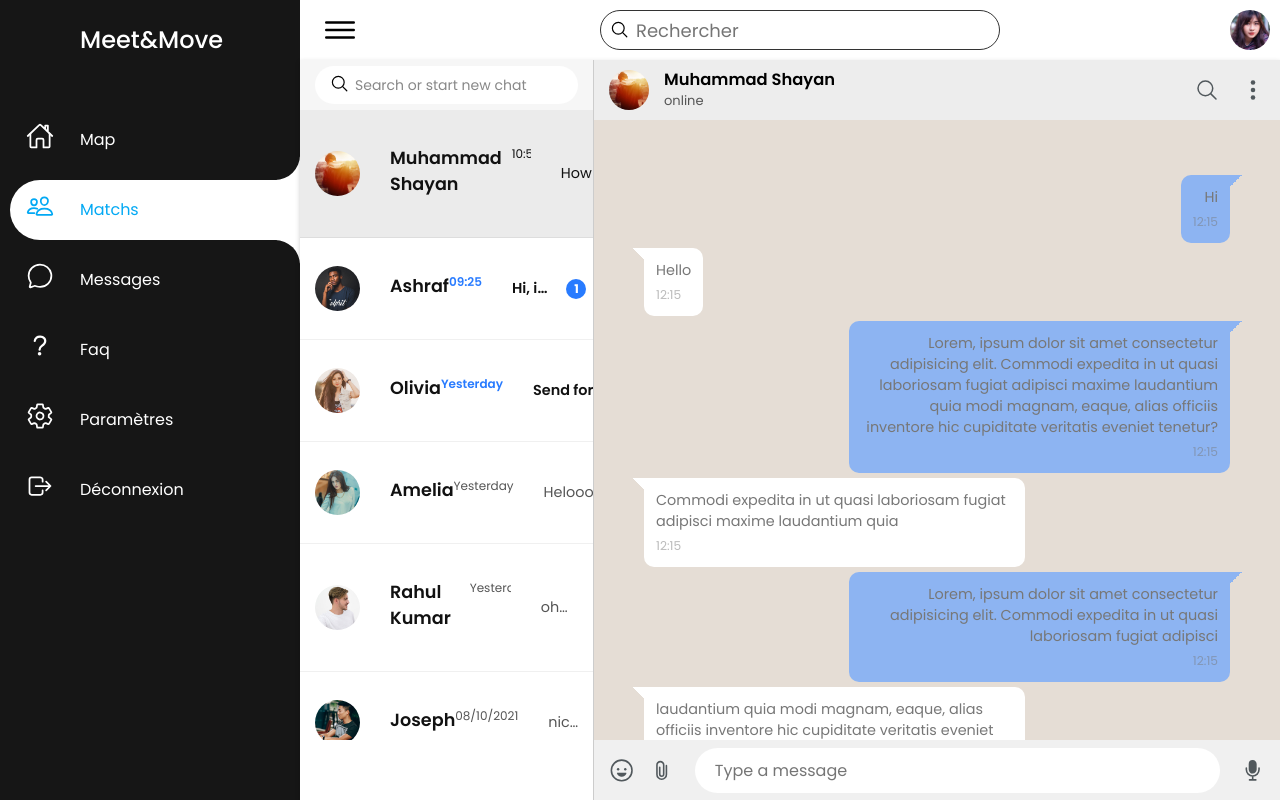
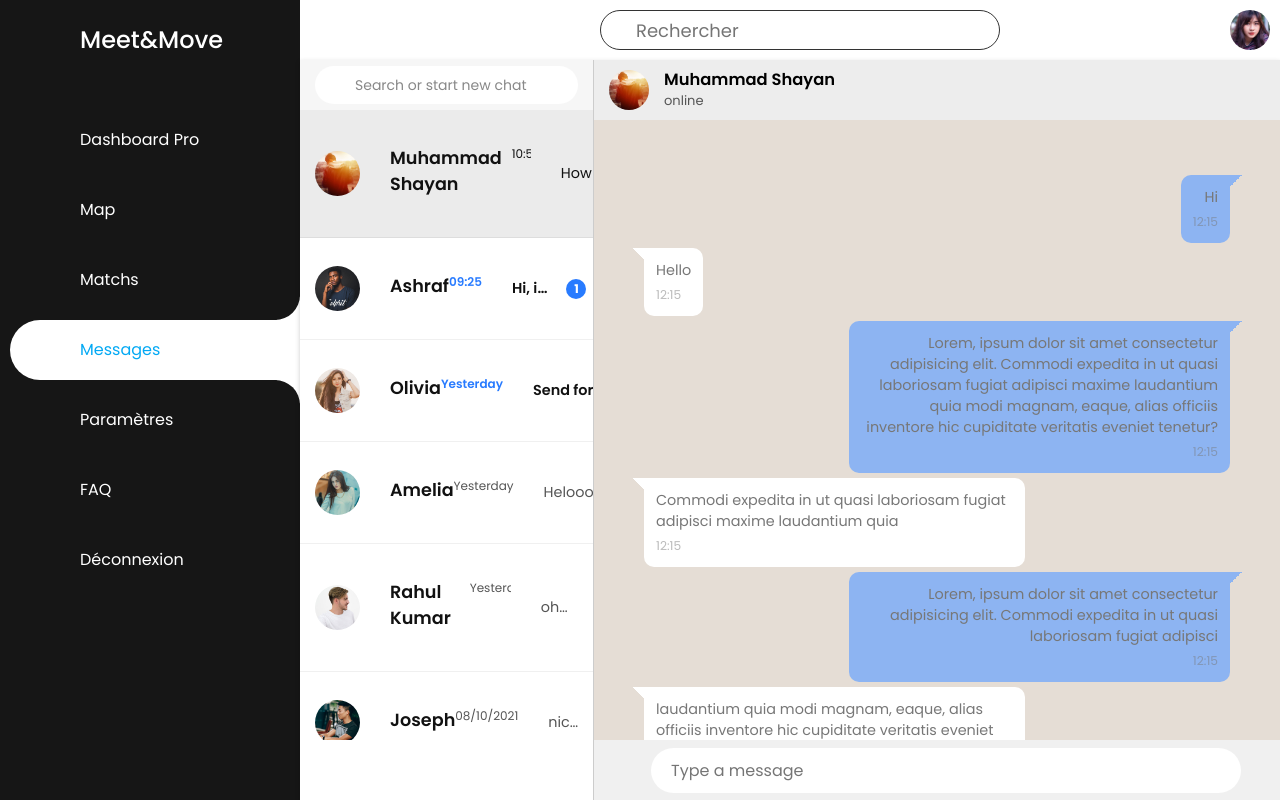
Before and after one commit to aitamara/PA_5IW, a React (Create React App) app in the folder client-app/: page /messages in a window 1280 px wide. Built offline with nearby package versions, Linux system fonts and the light colour scheme.

Commit message:
amelioration menu

```diff
--- a/client-app/package.json
+++ b/client-app/package.json
@@ -6,6 +6,7 @@
     "@testing-library/jest-dom": "^5.16.5",
     "@testing-library/react": "^13.4.0",
     "@testing-library/user-event": "^13.5.0",
+    "mapbox": "^1.0.0-beta10",
     "mapbox-gl": "^2.10.0",
     "mapbox-gl-geocoder": "^2.0.1",
     "react": "^18.2.0",
--- a/client-app/src/components/panel/panel.jsx
+++ b/client-app/src/components/HomePro/HomePro.jsx
@@ -2,12 +2,12 @@ import React from 'react';
 import '../../assets/css/panel.css'
 import Menu from '../menu/menu';
 
-class Panel extends React.Component {
+class HomePro extends React.Component {
     constructor(props) { super(props) }
     render() {
         return (
             <div className="container">
-                <Menu />
+                <Menu hovered={"panel"}/>
                 <div className="main">
                     <div className="topbar">
                         <div className="toggle">
@@ -179,4 +179,4 @@ class Panel extends React.Component {
             </div>)
     }
 }
-export default Panel;
+export default HomePro;
--- a/client-app/src/components/map/map.jsx
+++ b/client-app/src/components/map/map.jsx
@@ -181,7 +181,7 @@ class Map extends React.Component {
     render() {
         return (
             <div className="container">
-                <Menu />
+                <Menu hovered={"map"}/>
                 <div className="main">
                     <div className="topbar">
                         <div className="toggle">
--- a/client-app/src/components/match/match.jsx
+++ b/client-app/src/components/matchs/matchs.jsx
@@ -2,12 +2,12 @@ import React from 'react';
 import '../../assets/css/rechercher-matchs.css'
 import Menu from '../menu/menu';
 
-class Match extends React.Component {
+class Matchs extends React.Component {
     constructor(props) { super(props) }
     render() {
         return (
             <div className="container">
-                <Menu />
+                <Menu hovered={"match"}/>
                 <div className="main">
                     <div className="topbar">
                         <div className="toggle">
@@ -47,4 +47,4 @@ class Match extends React.Component {
             </div>)
     }
 }
-export default Match;
+export default Matchs;
--- a/client-app/src/components/menu/menu.jsx
+++ b/client-app/src/components/menu/menu.jsx
@@ -1,66 +1,96 @@
 import React from 'react';
 
 class Menu extends React.Component {
-    constructor(props) { super(props) }
+    constructor(props) {
+        super(props)
+    }
     render() {
+        const items = [
+            {
+                icon: "home-outline",
+                text: "Dashboard Pro",
+                link: "/home/pro",
+                style:{ },
+                restricted: false
+            },
+            {
+                icon: "home-outline",
+                text: "Map",
+                link: "/map",
+                style:{ },
+                restricted: false
+            },
+            {
+                icon: "people-outline",
+                text: "Matchs",
+                link: "/matchs",
+                style:{ },
+                restricted: false
+            },
+            {
+                icon: "chatbubble-outline",
+                text: "Messages",
+                link: "/messages",
+                style:{ },
+                restricted: false
+            },
+            {
+                icon: "settings-outline",
+                text: "Paramètres",
+                link: "/parametres",
+                style:{ },
+                restricted: false
+            },
+            {
+                icon: "help-outline",
+                text: "FAQ",
+                link: "/faq",
+                style:{ },
+                restricted: false
+            },
+            {
+                icon: "log-out-outline",
+                text: "Déconnexion",
+                link: "/disconnect",
+                style:{ },
+                restricted: false
+            }
+        ];
+        const element = (item, i) => {  // create elements (Links)
+            // check if this is a current link on browser
+            let active = "";
+            console.log(item.link);
+            if (item.link.match(this.props.hovered)) {
+                active = "hovered";
+            }
+
+            return (
+                <li key={i} className={active}>
+                    <a href={item.link}>
+                        <span className="icon">
+                            <ion-icon name={item.icon} />
+                        </span>
+                        <span className="title" style={item.style}>
+                        {item.text}
+                        </span>
+                    </a>
+                </li>
+            )
+        };
+        const peuplerMenu = () => {     // print elements
+            return items.map((item, i) => {
+                return element(item, i)
+            })
+        };
         return (<div className="navigation">
             <ul>
                 <li>
-                    <a href="#">
-                        <span className="icon" />
-                        <span className="title" style={{ fontSize: "1.5em", fontWeight: 500 }}>
-                            Meet&amp;Move
-                        </span>
+                    <a href="/">
+                        <span className="icon"/>
+                        <span className="title" style={{ fontSize: "1.5em", fontWeight: 500 }}>Meet&amp;Move</span>
                     </a>
                 </li>
-                <li>
-                    <a href="/">
-                        <span className="icon">
-                            <ion-icon name="home-outline" />
-                        </span>
-                        <span className="title">Map</span>
-                    </a>
-                </li>
-                <li className="hovered">
-                    <a href="matchs.html">
-                        <span className="icon">
-                            <ion-icon name="people-outline" />
-                        </span>
-                        <span className="title">Matchs</span>
-                    </a>
-                </li>
-                <li>
-                    <a href="messages.html">
-                        <span className="icon">
-                            <ion-icon name="chatbubble-outline" />
-                        </span>
-                        <span className="title">Messages</span>
-                    </a>
-                </li>
-                <li>
-                    <a href="#">
-                        <span className="icon">
-                            <ion-icon name="help-outline" />
-                        </span>
-                        <span className="title">Faq</span>
-                    </a>
-                </li>
-                <li>
-                    <a href="#">
-                        <span className="icon">
-                            <ion-icon name="settings-outline" />
-                        </span>
-                        <span className="title">Paramètres</span>
-                    </a>
-                </li>
-                <li>
-                    <a href="#">
-                        <span className="icon">
-                            <ion-icon name="log-out-outline" />
-                        </span>
-                        <span className="title">Déconnexion</span>
-                    </a>
-                </li>
+                {peuplerMenu()}
             </ul>
         </div>)
     }
--- a/client-app/src/components/messages/messages.jsx
+++ b/client-app/src/components/messages/messages.jsx
@@ -37,7 +37,7 @@ class Messages extends React.Component {
     render() {
         return (
             <div className="container">
-                <Menu />
+                <Menu hovered={"messages"} />
                 <div class="main">
                     <div className="topbar">
                         <div className="toggle">
--- a/client-app/src/index.js
+++ b/client-app/src/index.js
@@ -6,12 +6,12 @@ import {
 import reportWebVitals from './reportWebVitals';
 import Index from './components/index/index';
 import Authentication from './components/authentication/authentication';
-import Panel from './components/panel/panel';
+import HomePro from './components/HomePro/HomePro';
 import Messages from './components/messages/messages';
 import Map from './components/map/map';
 import ProfilePro from './components/profile-entreprise/profile-entreprise';
 import ProfileClient from './components/profile-client/profile-client';
-import Match from './components/match/match';
+import Matchs from './components/matchs/matchs';
 import './App.css';
 
 const root = ReactDOM.createRoot(document.querySelector('main'));
@@ -21,12 +21,12 @@ root.render(
       <Routes>
         <Route path="/" element={<Index />} />
         <Route path="/authentification" element={<Authentication />} />
-        <Route path="/panel" element={<Panel />} />
+        <Route path="/home/pro" element={<HomePro />} />
+        <Route path="/matchs" element={<Matchs />} />
         <Route path="/messages" element={<Messages />} />
         <Route path="/map" element={<Map />} />
         <Route path="/profile-pro" element={<ProfilePro />} />
         <Route path="/profile-client" element={<ProfileClient />} />
-        <Route path="/match" element={<Match />} />
       </Routes>
     </BrowserRouter>
   </React.StrictMode>
```
Also changed, not shown: 2 other files (tests, documents, lock files or other folders). Lines whose indentation alone changed are shown as unchanged.
